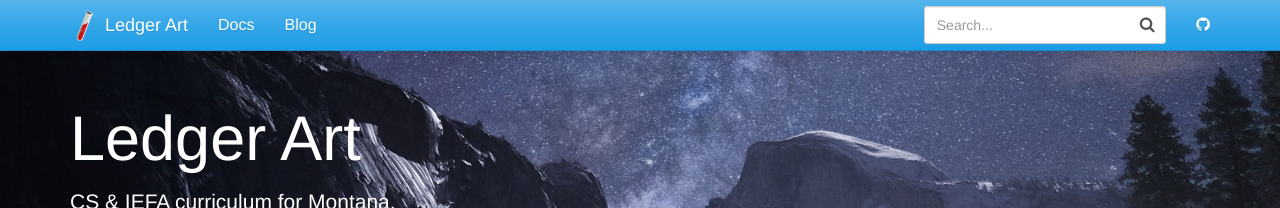
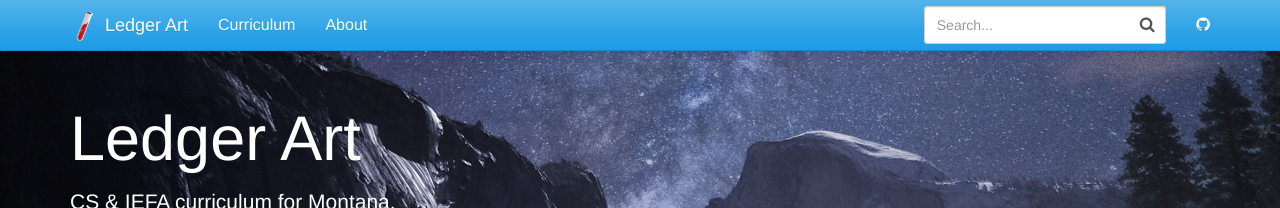
Before and after one commit to jake-chipps/friendometer, a Jekyll site: the page built from index.html, in a window 1280 px wide. Shown: the top 208 px of the page. Built offline with Jekyll 4.4.1, drawn with Linux system fonts in a browser that asks for light colours.

Commit message:
Update topnav.html

```diff
--- a/_includes/topnav.html
+++ b/_includes/topnav.html
@@ -13,8 +13,8 @@
         </div>
         <div id="navbar" class="collapse navbar-collapse">
             <ul class="nav navbar-nav">
-                <li {% if page.sectionid=='Curriculum' %} class="active" {% endif %}><a href="{{ "/docs/home/" | relative_url }}">Docs</a></li>
-                <li {% if page.sectionid=='About' %} class="active" {% endif %}><a href="{{ "/_posts/about.md" | relative_url }}">Blog</a></li>
+                <li {% if page.sectionid=='docs' %} class="active" {% endif %}><a href="{{ "/docs/home/" | relative_url }}">Curriculum</a></li>
+                <li {% if page.sectionid=='blog' %} class="active" {% endif %}><a href="{{ "/_posts/about.md" | relative_url }}">About</a></li>
             </ul>
             <div class="navbar-right">
                 <form class="navbar-form navbar-left">
```
